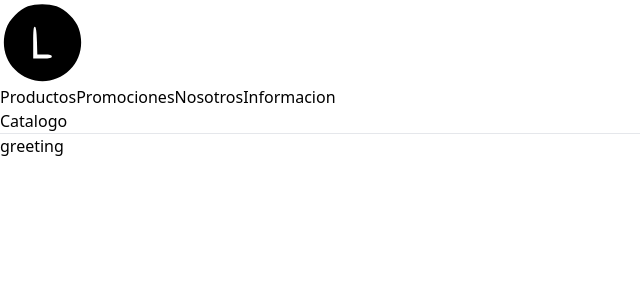
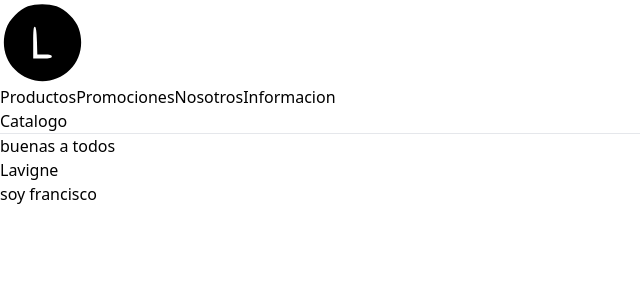
Before and after one commit to mClOvIn20/proyecto-react-js, a React (Vite) app: page / in a window 1280 px wide. Shown: the top 300 px of the page, without its empty margins (0-640 px from the left). Built offline with nearby package versions, Linux system fonts and the light colour scheme.

Commit message:
retoques del proyecto

```diff
--- a/src/App.jsx
+++ b/src/App.jsx
@@ -2,13 +2,16 @@ import './App.css'
 //import './styles/styles.scss'
 import Navbar from './componentes/Navbar/Navbar'
 import Itemlistcontainer from './componentes/Itemlistcontainer/Itemlistcontainer'
+import Contenedor from './componentes/contenedor/Contenedor'
+
 
 function App() {
 
   return (
     <>
     <Navbar/>
-    <Itemlistcontainer greeting="Buenas esta es mi pagina"/>
+    <Itemlistcontainer greeting= "buenas a todos"/>
+    <Contenedor titulo={"Lavigne"} texto={"soy francisco"} />
     </>
   )
 }
--- a/src/componentes/Itemlistcontainer/Itemlistcontainer.jsx
+++ b/src/componentes/Itemlistcontainer/Itemlistcontainer.jsx
@@ -1,14 +1,14 @@
 //import './Itemlistcontainer.scss'
 
 
-const Itemlistcontainer =(greeting) => {
+const Itemlistcontainer =({greeting}) => {
   return (
     <section className="list_container">
         <h2 className="list_title">Catalogo</h2>
         <hr />
-        <p>greeting</p>
+        <div>{greeting}</div>
     </section>
   )
 }
-
+<Itemlistcontainer greeting= "buenas a todos"/>
 export default Itemlistcontainer
--- /dev/null
+++ b/src/componentes/contenedor/Contenedor.jsx
@@ -0,0 +1,13 @@
+
+
+const Contenedor =({texto, titulo} )=> {
+  return (
+    <div className='container m-auto py-4'>
+      <h2 className="text-4x1">{titulo}</h2>
+        <p>{texto}</p>
+
+    </div>
+  )
+}
+
+export default Contenedor
```
